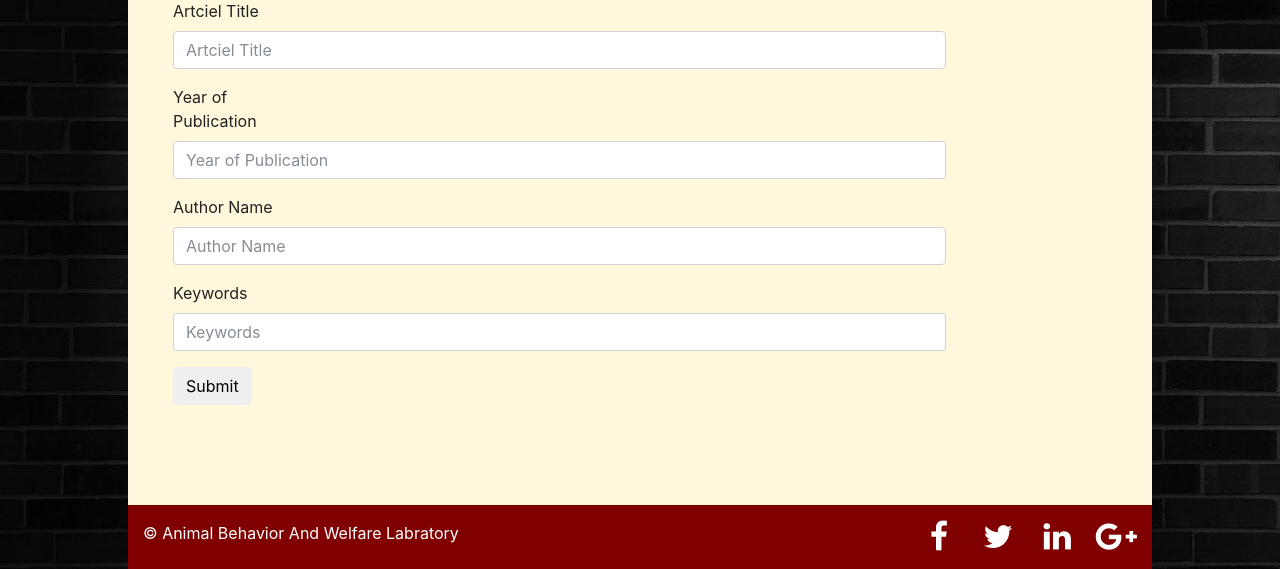
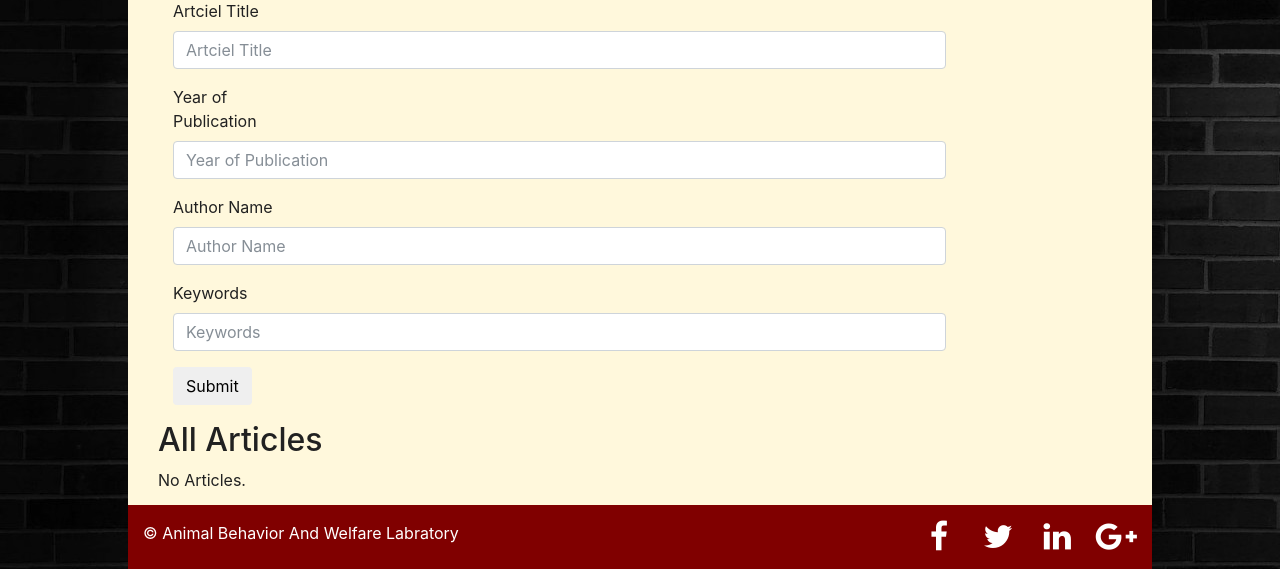
Before and after one commit to sanjibbaral435/SaaStars, a Django app: template animalscience/animalscience/templates/articles.html in a window 1280 px wide. Shown: the part 527-1096 px from the top of the page. Run offline with Django 3.2, Linux system fonts and the light colour scheme; the template is opened without the code that fills it, so the values that code supplies are empty; parts of the project's set-up code (start-up, migrations or seed data) failed here and were passed over; some libraries are stand-ins or nearby versions.

Commit message:
articles page is added

```diff
--- a/animalscience/animalscience/settings.py
+++ b/animalscience/animalscience/settings.py
@@ -27,7 +27,8 @@ DEBUG = True
 
 ALLOWED_HOSTS = ['d50a1537400c45aa84298a35ef3c4f06.vfs.cloud9.us-east-2.amazonaws.com',
                 'fierce-thicket-54678.herokuapp.com',
-                '127.0.0.1']
+                '127.0.0.1',
+                '5d65dcd1c4ae448bb278f45d330d63e7.vfs.cloud9.us-west-2.amazonaws.com']
 
 
 # Application definition
--- a/animalscience/animalscience/templates/articles.html
+++ b/animalscience/animalscience/templates/articles.html
@@ -80,6 +80,18 @@
       </div>
     </div>
   </form>
+  <h2> All Articles</h2>
+  <div class="article list">
+    {% if articles_title_list %}
+        <ul>
+        {% for article in articles_title_list %}
+            <li><a href="#">{{ article.article_title }}</a></li>
+        {% endfor %}
+        </ul>
+    {% else %}
+        <p>No Articles.</p>
+    {% endif %}
+  </div>
 </div>
 
 
--- a/animalscience/animalscience/webapp/views.py
+++ b/animalscience/animalscience/webapp/views.py
@@ -1,6 +1,7 @@
 from django.shortcuts import render
 from django.http import HttpResponse
 from animalscience.webapp.models import ProjectsData
+from animalscience.webapp.models import researchdata
 # Create your views here.
 
 def index(request):
@@ -31,5 +32,10 @@ def projects(request):
 	context = {'projects_title_list':projects_title_list}
 	return render(request, 'projects.html', context)
 
+def articles(request):
+	articles_title_list = researchdata.objects.order_by('article_title')
+	context = {'articles_title_list':articles_title_list}
+	return render(request, 'articles.html', context)
+
 def contact_us(request):
 	return render(request, 'contact_us.html')
```
Also changed, not shown: animalscience/animalscience/webapp/models.py (+10 -0 lines), animalscience/animalscience/webapp/migrations/0004_researchdata.py (added), animalscience/db.sqlite3.
